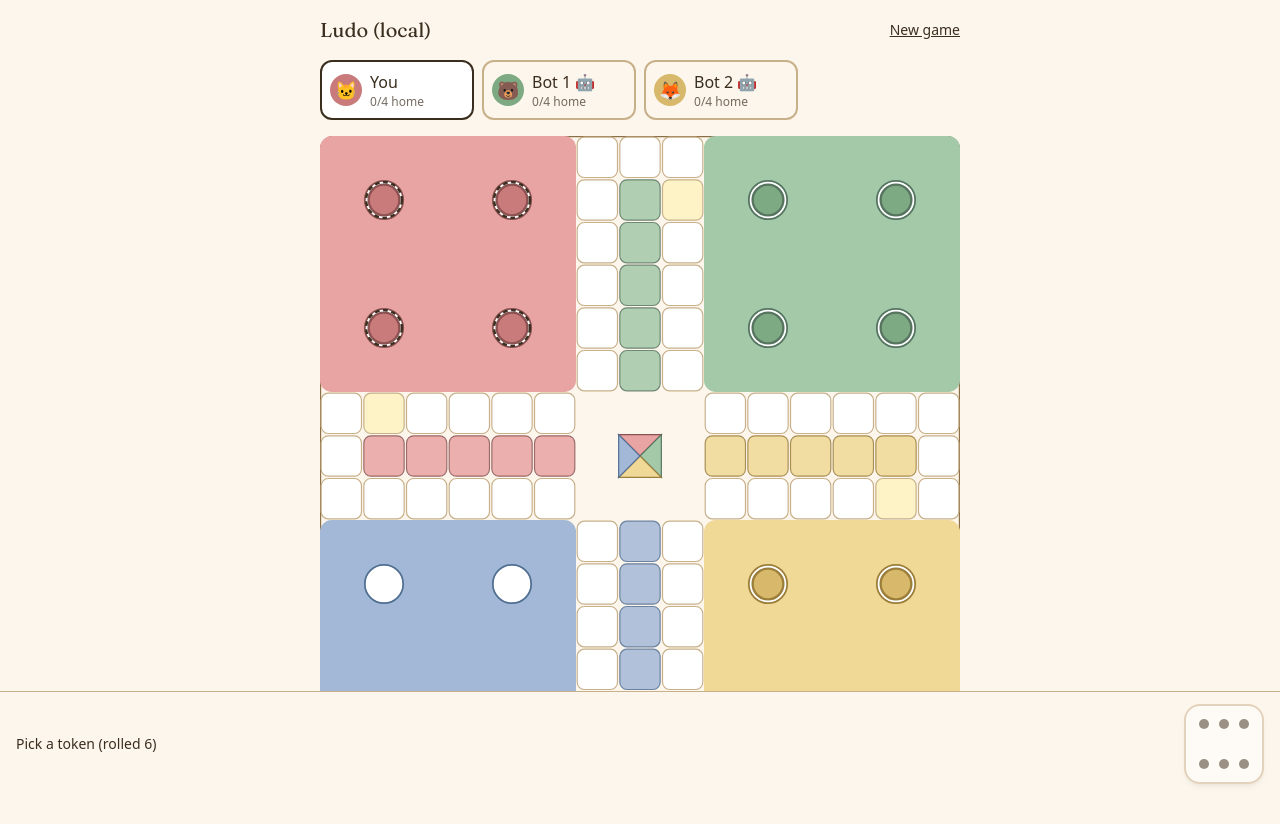
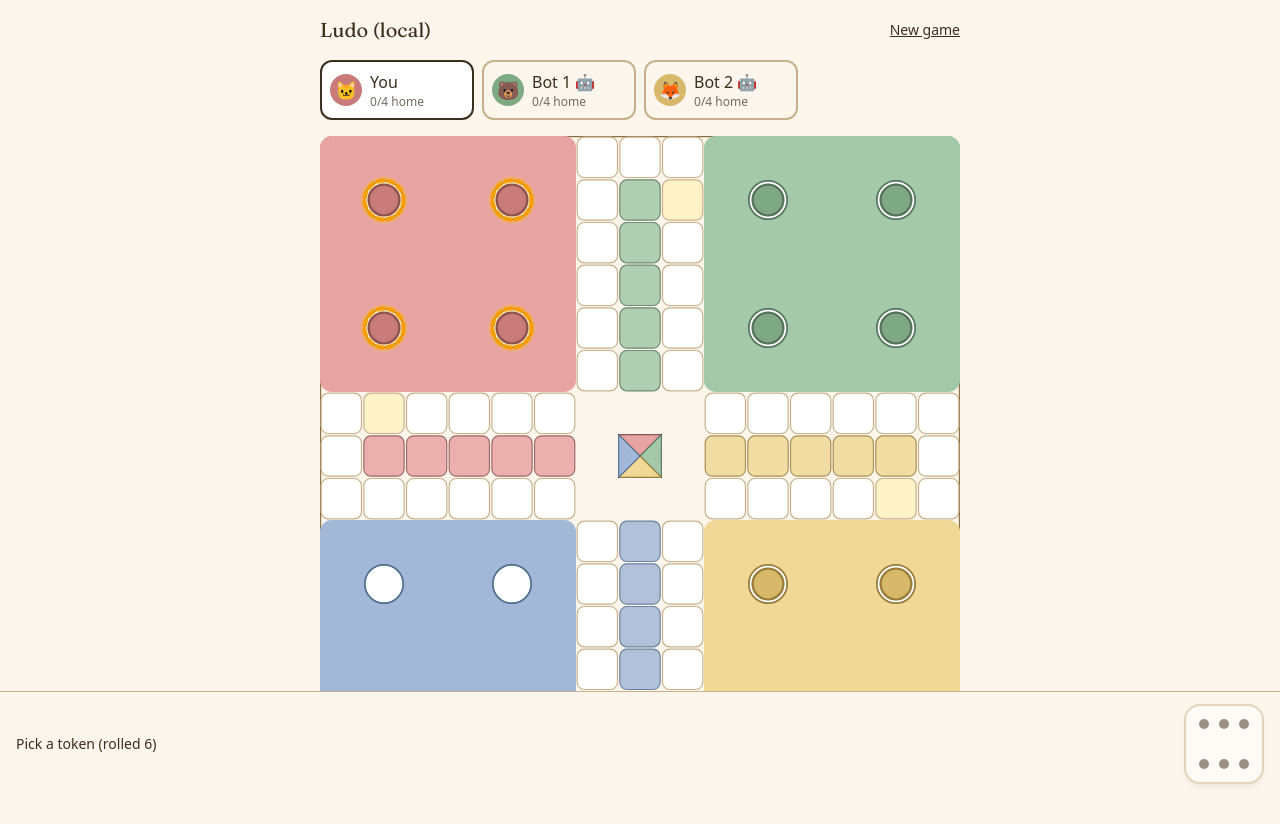
Before and after one commit to angelshamieh/Ludo, a Next.js app in the folder apps/web/: page / in a window 1280 px wide. Both pictures are taken after a click on the button "Roll dice". Shown: the top 824 px of the page. Built offline with nearby package versions, Linux system fonts and the light colour scheme.

Commit message:
feat(web): louder hint indicator (amber halo + dashed ring) for movable tokens

```diff
--- a/apps/web/src/components/Board.tsx
+++ b/apps/web/src/components/Board.tsx
@@ -93,16 +93,30 @@ export function Board({ state, onTokenClick, hintTokenIds }: {
              onClick={onTokenClick ? () => onTokenClick(t.id) : undefined}
              style={{ cursor: onTokenClick ? 'pointer' : 'default' }}
           >
-            {/* extended invisible hit-area for mobile */}
+            {/* Extended invisible hit-area for mobile taps */}
             <circle cx={cx} cy={cy} r={CELL*0.7} fill="transparent" />
+
+            {/* Hint glow halo (pulses opacity behind the token) */}
+            {isHinted && (
+              <circle cx={cx} cy={cy} r={CELL*0.55} fill="#fbbf24" opacity={0.35}>
+                <animate attributeName="opacity" values="0.15;0.55;0.15" dur="1.2s" repeatCount="indefinite"/>
+                <animate attributeName="r" values={`${CELL*0.5};${CELL*0.6};${CELL*0.5}`} dur="1.2s" repeatCount="indefinite"/>
+              </circle>
+            )}
+
+            {/* The token itself */}
             <circle
               cx={cx} cy={cy} r={CELL*0.36}
               fill={tokenFill[t.color]} stroke={tokenStroke[t.color]} strokeWidth={2}
             />
+
+            {/* Bright amber dashed ring on top of the halo when hinted */}
             {isHinted && (
-              <circle cx={cx} cy={cy} r={CELL*0.42} fill="none" stroke="#3a2e1f" strokeWidth={2}
-                strokeDasharray="4 3">
-                <animate attributeName="stroke-dashoffset" from="0" to="14" dur="0.8s" repeatCount="indefinite"/>
+              <circle cx={cx} cy={cy} r={CELL*0.46} fill="none"
+                stroke="#f59e0b" strokeWidth={3.5}
+                strokeDasharray="5 4"
+                strokeLinecap="round">
+                <animate attributeName="stroke-dashoffset" from="0" to="18" dur="1s" repeatCount="indefinite"/>
               </circle>
             )}
           </g>
```
